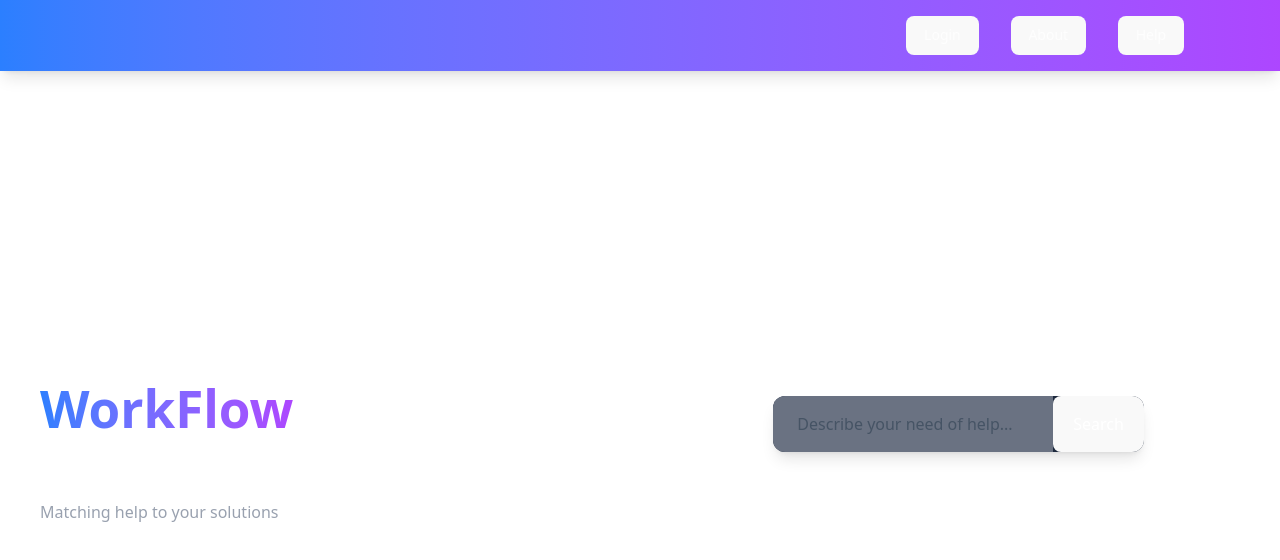
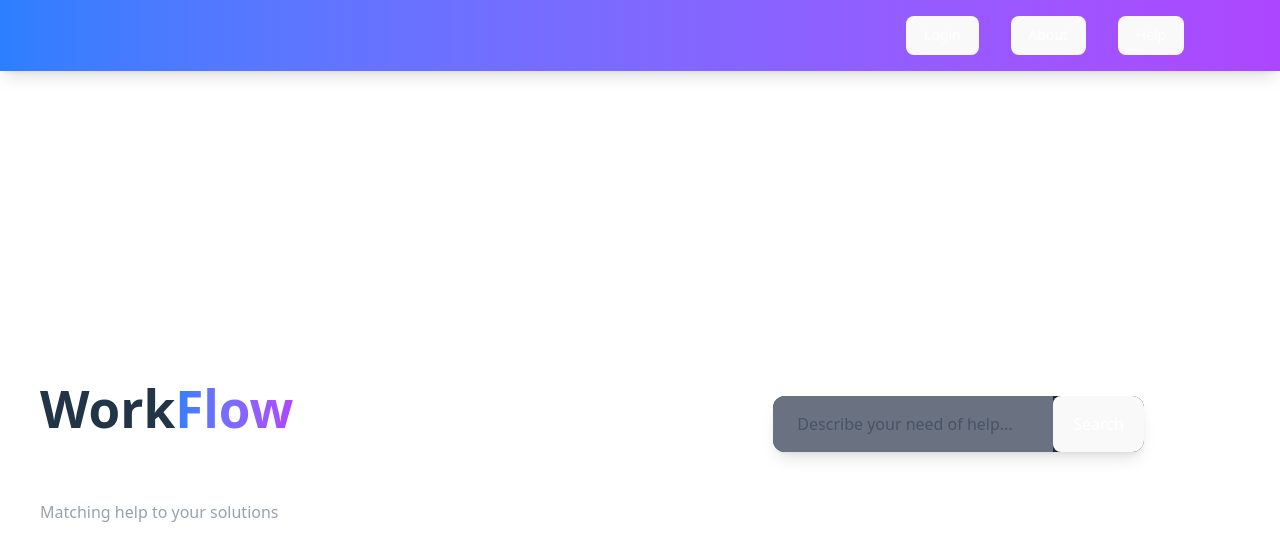
Before and after one commit to candiarodri96/Zagroz-Sebastian, a React (Vite) app in the folder frontend-work/: page / in a window 1280 px wide. Shown: the top 560 px of the page. Built offline with nearby package versions, Linux system fonts and the light colour scheme.

Commit message:
small changes

```diff
--- a/frontend-work/src/components/Header.jsx
+++ b/frontend-work/src/components/Header.jsx
@@ -2,7 +2,7 @@ function Header() {
   return (
     <header className="py-10 text-center">
       <h1 className="text-6xl font-bold">
-      <span className="bg-gradient-to-r from-blue-500 to-purple-500 bg-clip-text text-transparent">WorkFlow</span>
+        Work<span className="bg-linear-to-r from-blue-500 to-purple-500 bg-clip-text text-transparent">Flow</span>
         </h1>
     </header>
   );
--- a/frontend-work/src/components/Navbar.jsx
+++ b/frontend-work/src/components/Navbar.jsx
@@ -1,6 +1,6 @@
 function Navbar({ showButtons = true }) {
   return (
-    <div className="fixed top-0 left-0 w-full bg-gradient-to-r from-blue-500 to-purple-500 shadow-lg z-50">
+    <div className="fixed top-0 left-0 w-full bg-linear-to-r from-blue-500 to-purple-500 shadow-lg z-50">
       <div className="max-w-6xl mx-auto flex justify-end gap-8 px-8 py-4 text-sm text-white/80">
 
         {showButtons && (
```
